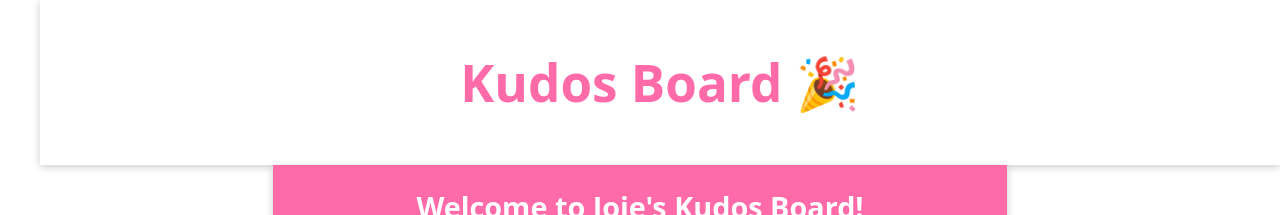
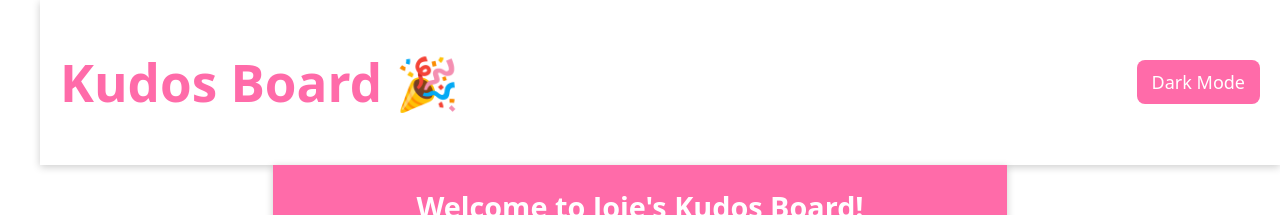
Before and after one commit to joieariel/kudos-board, a React (Vite) app in the folder frontend/: page / in a window 1280 px wide. Shown: the top 215 px of the page. Built offline with nearby package versions, Linux system fonts and the light colour scheme; no server answers.

Commit message:
Board delete issue

```diff
--- a/frontend/src/App.css
+++ b/frontend/src/App.css
@@ -11,12 +11,31 @@
   display: flex;
   flex-direction: row;
   align-items: center;
-  justify-content: center;
+  justify-content: space-between;
   color: #ff6ba9;
   padding: 20px;
   box-shadow: 0 2px 8px rgba(0, 0, 0, 0.2);
   width: 100%;
   max-width: 100%;
+}
+
+.toggle-button {
+  background-color: #ff6ba9;
+  color: white;
+  border: none;
+  border-radius: 8px;
+  padding: 10px 15px;
+  font-size: 18px;
+  cursor: pointer;
+  transition: background-color 0.3s ease;
+}
+
+.toggle-button:hover {
+  background-color: #e55a9a;
+}
+
+.toggle-button:active {
+  transform: scale(0.95);
 }
 
 .banner-container {
--- a/frontend/src/App.jsx
+++ b/frontend/src/App.jsx
@@ -38,6 +38,7 @@ const App = () => {
     <div className="App">
       <header className="App-header">
         <h1>Kudos Board 🎉</h1>
+        <button className="toggle-button">Dark Mode</button>
       </header>
 
       {selectedBoard ? (
--- a/frontend/src/BoardList.jsx
+++ b/frontend/src/BoardList.jsx
@@ -69,11 +69,26 @@ const BoardList = ({ onViewBoard, searchQuery, selectedCategory }) => {
   }, [searchQuery, selectedCategory, boards]);
 
   // function to delete a board by its id
-  const deleteBoard = (id) => {
-    // filter out the board with the matching id
-    const updatedBoards = boards.filter((board) => board.id !== id);
-    // update the state with the new array that doesn't include the deleted board
-    setBoards(updatedBoards);
+  const deleteBoard = async (id) => {
+    try {
+      // make DELETE request to backend API
+      const response = await fetch(`${BACKEND_API}/boards/${id}`, {
+        method: "DELETE",
+      });
+
+      if (!response.ok) {
+        throw new Error(`HTTP error! status: ${response.status}`);
+      }
+
+      console.log("Board deleted from database");
+
+      // only update local state if backend deletion was successful
+      const updatedBoards = boards.filter((board) => board.id !== id);
+      setBoards(updatedBoards);
+    } catch (error) {
+      console.error("Error deleting board:", error);
+      alert("Failed to delete board. Please try again.");
+    }
   };
 
   // function to create a new board
```
Also changed, not shown: 2 other files (tests, documents, lock files or other folders).
